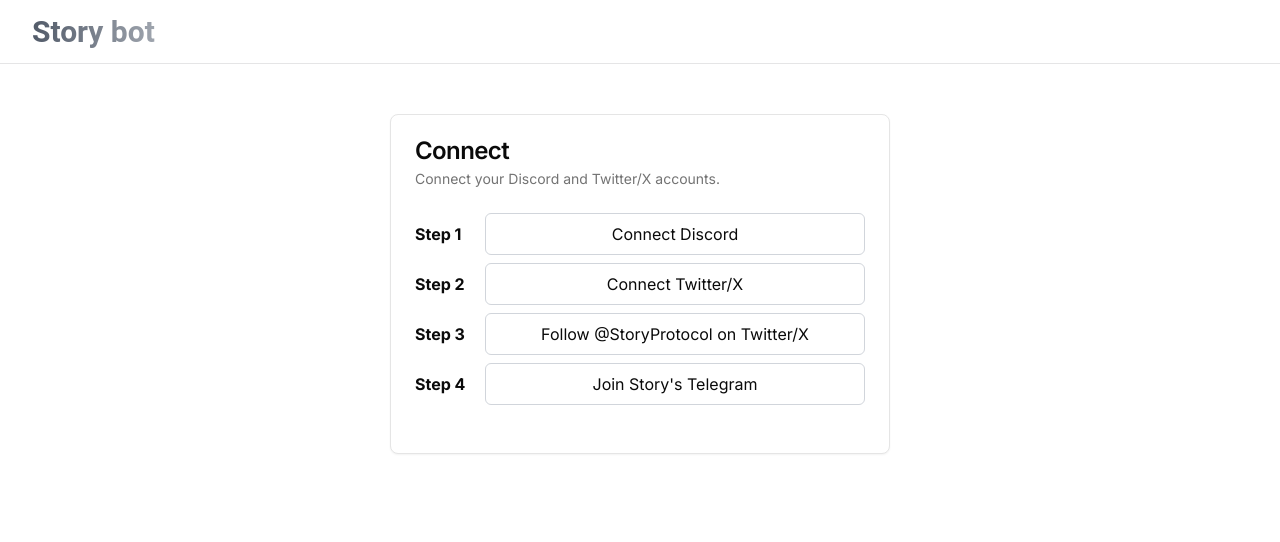
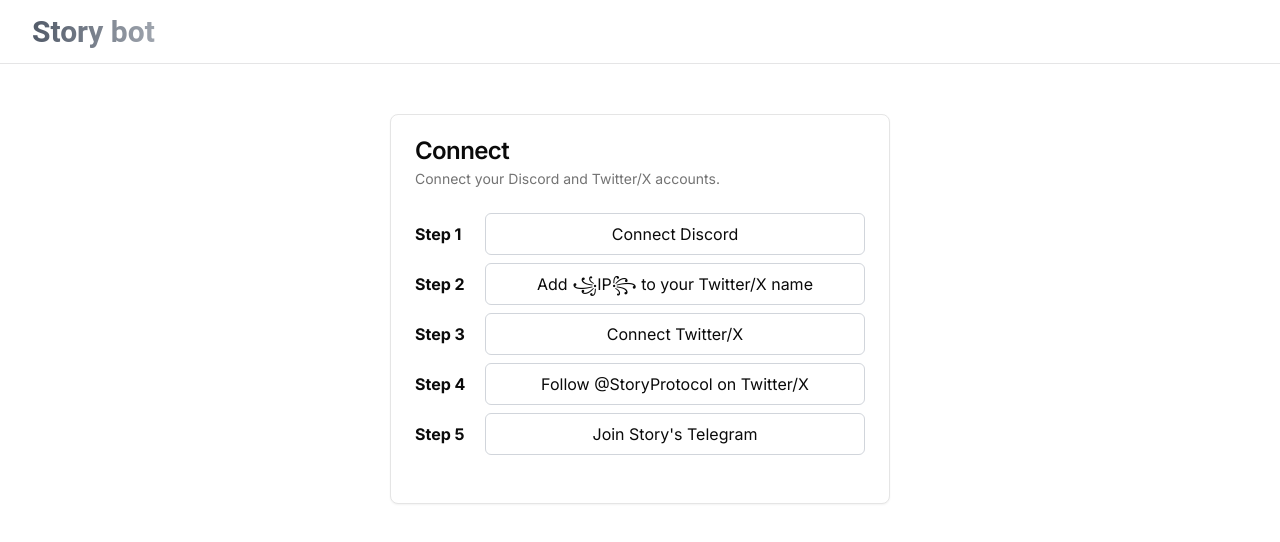
Before and after one commit to storyprotocol/story-bot-website, a Next.js app: page / in a window 1280 px wide. Shown: the top 542 px of the page. Built offline with nearby package versions, Linux system fonts and the light colour scheme; no server answers.

Commit message:
add step to add ip to twitter/x name

```diff
--- a/app/page.tsx
+++ b/app/page.tsx
@@ -16,6 +16,7 @@
   const [twitterUsername, setTwitterUsername] = useState("");
   const [clickedFollowStory, setClickedFollowStory] = useState(false);
   const [clickedJoinTelegram, setClickedJoinTelegram] = useState(false);
+  const [clickedAddIp, setClickedAddIp] = useState(false);
   const [finished, setFinished] = useState(false);
   const [loading, setLoading] = useState(false);
 
@@ -125,6 +126,23 @@
               <button
                 type="button"
                 className={`w-full py-2 px-4 border ${
+                  clickedAddIp ? "bg-black text-white" : "border-gray-300"
+                } rounded-md`}
+                onClick={() => {
+                  window.open("https://twitter.com/", "_blank");
+                  setClickedAddIp(true);
+                }}
+                disabled={clickedAddIp}
+              >
+                Add ꧁IP꧂ to your Twitter/X name
+              </button>
+            </div>
+
+            <div className="flex items-center gap-[10px]">
+              <p className="min-w-[60px] font-bold">Step 3</p>
+              <button
+                type="button"
+                className={`w-full py-2 px-4 border ${
                   twitterUsername
                     ? "bg-[#14171A] text-white"
                     : "border-gray-300"
@@ -138,7 +156,7 @@
               </button>
             </div>
             <div className="flex items-center gap-[10px]">
-              <p className="min-w-[60px] font-bold">Step 3</p>
+              <p className="min-w-[60px] font-bold">Step 4</p>
               <button
                 type="button"
                 className={`w-full py-2 px-4 border ${
@@ -157,7 +175,7 @@
               </button>
             </div>
             <div className="flex items-center gap-[10px]">
-              <p className="min-w-[60px] font-bold">Step 4</p>
+              <p className="min-w-[60px] font-bold">Step 5</p>
               <button
                 type="button"
                 className={`w-full py-2 px-4 border ${
@@ -185,6 +203,7 @@
             twitterUsername &&
             clickedFollowStory &&
             clickedJoinTelegram &&
+            clickedAddIp &&
             !finished && (
               <button
                 onClick={handleSubmit}
```
